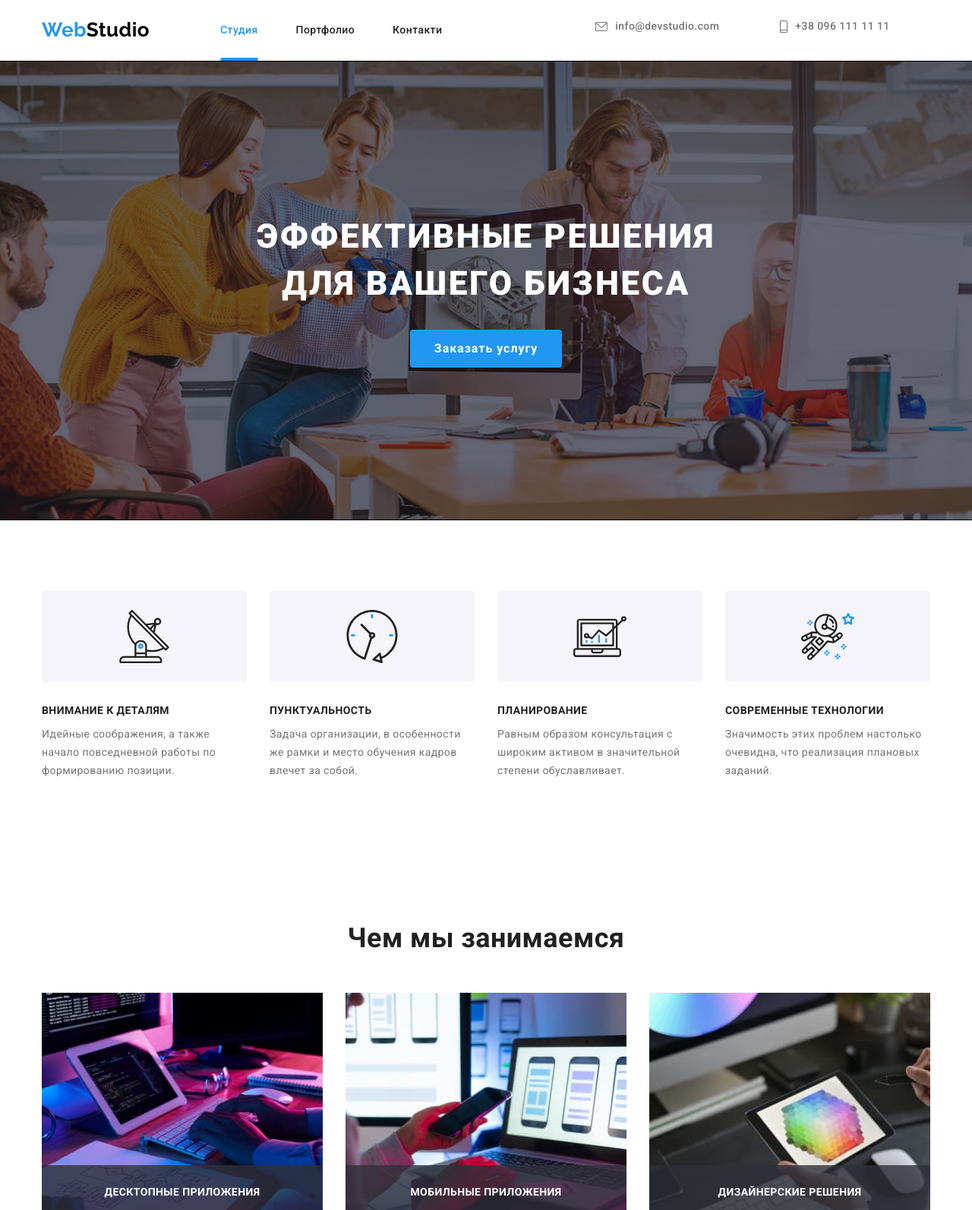
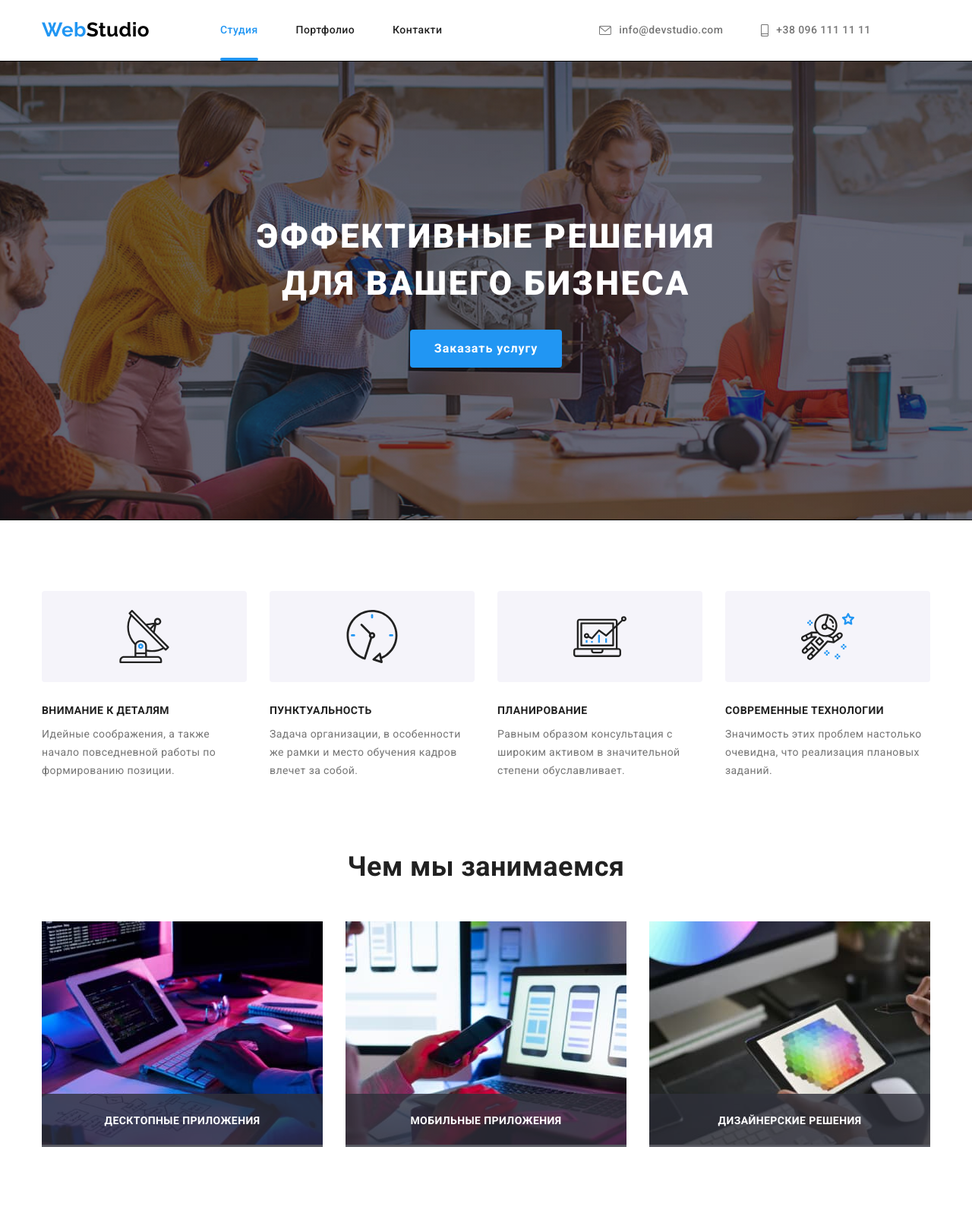
Before and after one commit to lenkabz/lenkabz-goit-markup-hw-08, a plain HTML site: page index.html in a window 1280 px wide. Shown: the top 1593 px of the page at 76% size. Drawn offline with nearby package versions, Linux system fonts and the light colour scheme.

Commit message:
внесло правки

```diff
--- a/scss/layout/_feature.scss
+++ b/scss/layout/_feature.scss
@@ -1,6 +1,12 @@
 .feature {
+
+  @media screen and (max-width: 1199px) {
+  padding-top: 60px;
+  }
+  @media screen and (min-width: 1200px) {
   padding-top: 94px;
-
+  padding-bottom: 0;
+  }
 }
 
 .feature__list {
--- a/scss/layout/_footer-right.scss
+++ b/scss/layout/_footer-right.scss
@@ -1,8 +1,5 @@
 .footer__right--block {
-  @media screen and (max-width: 767px) {
-   margin-bottom: 60px;
 
-   }
 
     @media screen and (min-width: 768px) and (max-width: 1199px) {
       margin-left: 170px;
--- a/scss/layout/_footer.scss
+++ b/scss/layout/_footer.scss
@@ -85,6 +85,8 @@
 
   @media screen and (max-width: 767px){
    flex-direction: column;
+    margin-bottom: 60px;
+
 
    }
 
--- a/scss/layout/_nav.scss
+++ b/scss/layout/_nav.scss
@@ -68,7 +68,6 @@
     justify-content: center;
     margin-left: auto;
     gap: 50px;
-    margin: 10px;
     @media screen and (max-width: 767px) {
         display: none;
        }
@@ -82,6 +81,9 @@
 }
 
 .nav__contacts {
+    @media screen and (max-width: 1199px) {
+        margin-bottom: 10px;
+    }
 
     &:last-child {
     margin-right: 0;
@@ -97,8 +99,8 @@
     color: var(--primary-text-color);
     text-decoration: none;
     transition: color 250ms cubic-bezier(0.4, 0, 0.2, 1);
-    margin-bottom: 10px;
-    margin-left: 30px;
+
+
 
     &:hover ,
     &:focus {
```
Also changed, not shown: css/main.css, css/main.min.css, 2 other files.
